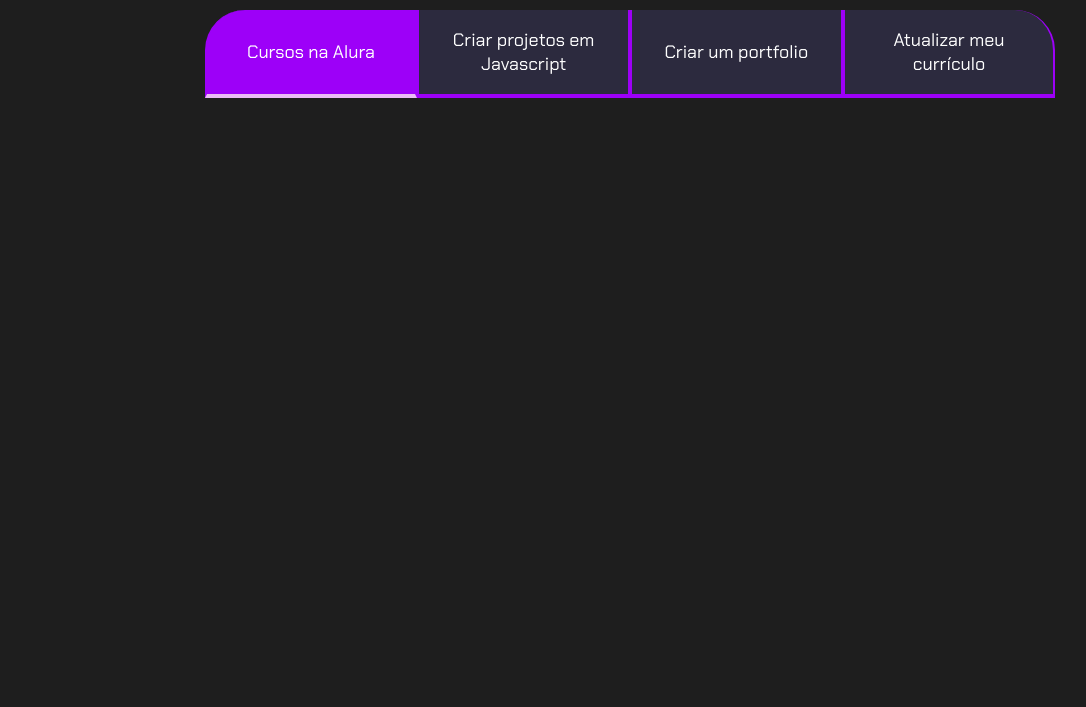
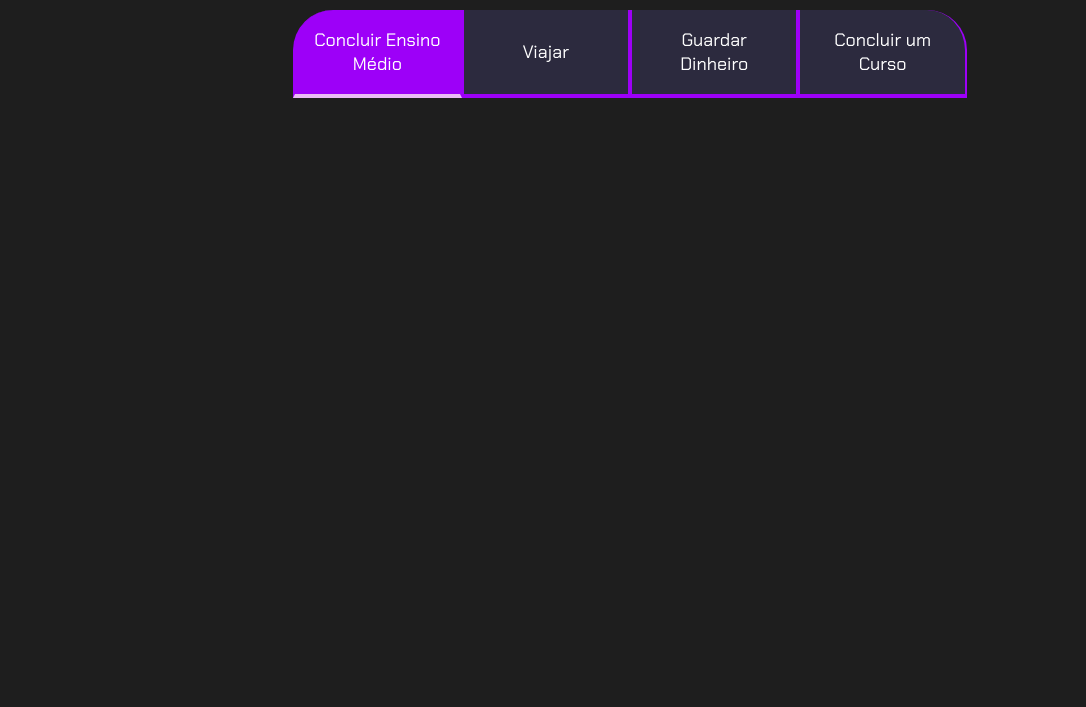
Before and after one commit to lorenamuniz/js-projetos3B, a plain HTML site: page index.html in a window 1280 px wide. Shown: the part 93-800 px from the top of the page, without its empty margins (10-1096 px from the left). Drawn offline with Linux system fonts and the light colour scheme.

Commit message:
Update index.html

```diff
--- a/index.html
+++ b/index.html
@@ -12,10 +12,10 @@
     <section class="conteudo-principal">
         <h2 class="titulo-principal">Meus Objetivos do ano<span>_</span></h2>
         <div class="botoes">
-            <button class="botao ativo">Cursos na Alura</button>
-            <button class="botao">Criar projetos em Javascript</button>
-            <button class="botao">Criar um portfolio</button>
-            <button class="botao">Atualizar meu currículo</button>
+            <button class="botao ativo">Concluir Ensino Médio</button>
+            <button class="botao">Viajar</button>
+            <button class="botao">Guardar Dinheiro</button>
+            <button class="botao">Concluir um Curso</button>
         </div>
     </section>
     <script src="main.js"></script>
```
